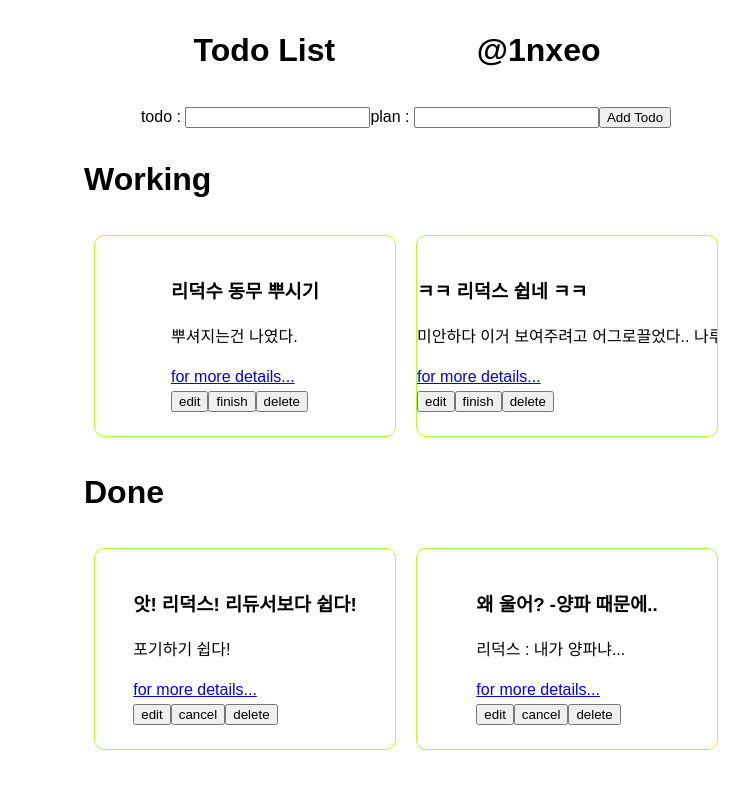
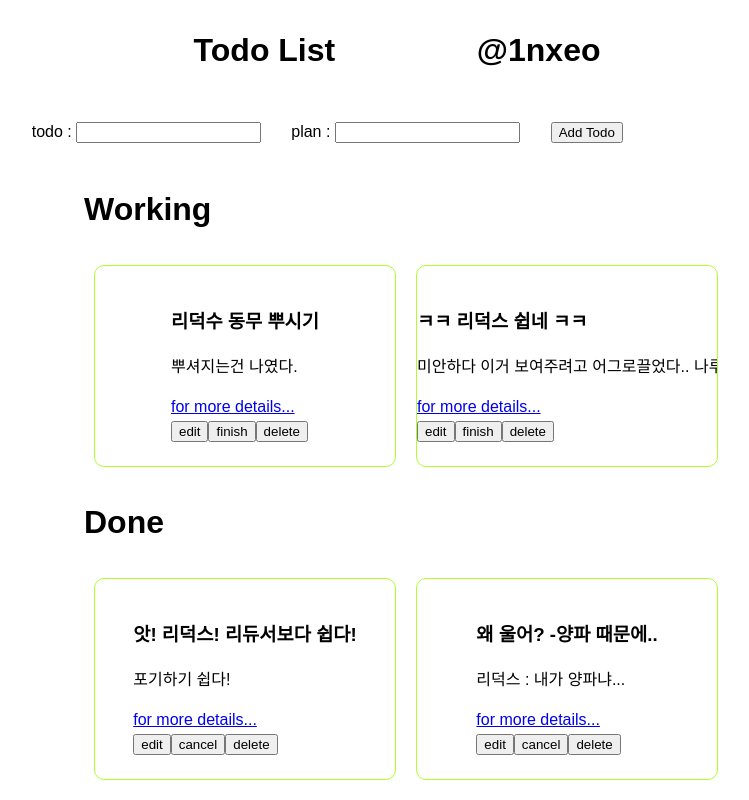
Before and after one commit to 1nxeo/react-week2-hw-lv2, a React (Create React App) app: page / in a window 1280 px wide. Shown: the whole page, without its empty margins (194-943 px from the left). Built offline with nearby package versions, Linux system fonts and the light colour scheme; a web font is replaced by a local one.

Commit message:
css editing....

```diff
--- a/src/components/Card.jsx
+++ b/src/components/Card.jsx
@@ -74,6 +74,8 @@ const Content = styled.div`
   white-space: nowrap;
   overflow: hidden;
   text-overflow: ellipsis;
+  word-break: keep-all;
+  word-wrap: normal;
 `;
 
 const EditForm = styled.div`
--- a/src/components/Form.jsx
+++ b/src/components/Form.jsx
@@ -17,6 +17,8 @@ function Form() {
         setNewDesc("");
       }}
     >
+      <Addform>
+        <Input>
           <label>todo : </label>
           <input
             type="text"
@@ -24,6 +26,8 @@ function Form() {
             required
             onChange={(e) => setNewTitle(e.target.value)}
           />
+        </Input>
+        <Input>
           <label>plan : </label>
           <input
             type="text"
@@ -31,9 +35,24 @@ function Form() {
             required
             onChange={(e) => setNewDesc(e.target.value)}
           />
+        </Input>
+        <Input>
           <input type="submit" value="Add Todo" />
+        </Input>
+      </Addform>
     </form>
   );
 }
 
+const Addform = styled.div`
+  display: grid;
+  grid-template-columns: repeat(3, 1fr);
+  justify-content: center;
+  align-items: center;
+`;
+
+const Input = styled.div`
+  margin: 15px;
+`;
+
 export default Form;
--- a/src/pages/Detail.jsx
+++ b/src/pages/Detail.jsx
@@ -1,6 +1,7 @@
 import React from "react";
 import { useNavigate, useParams } from "react-router-dom";
 import { useSelector } from "react-redux";
+import GlobalStyle from "../static/GlobalStyle";
 
 function Detail() {
   const navigate = useNavigate();
@@ -12,6 +13,7 @@ function Detail() {
 
   return (
     <>
+      <GlobalStyle />
       <h3>{foundData.id}</h3>
       <h4>{foundData.title}</h4>
       <p>{foundData.desc}</p>
--- a/src/pages/Home.jsx
+++ b/src/pages/Home.jsx
@@ -9,7 +9,7 @@ function Home() {
   const todos = useSelector((state) => state.todos);
 
   return (
-    <Web>
+    <Wrapper>
       <GlobalStyle />
       <Header>
         <h1>Todo List</h1>
@@ -47,11 +47,11 @@ function Home() {
           })}
         </CardList>
       </main>
-    </Web>
+    </Wrapper>
   );
 }
 
-const Web = styled.div`
+const Wrapper = styled.div`
   display: flex;
   flex-direction: column;
   justify-content: center;
@@ -59,6 +59,7 @@ const Web = styled.div`
   max-width: 1200px;
   min-width: 800px;
   height: auto;
+  margin: auto;
 `;
 
 const Header = styled.div`
@@ -77,7 +78,7 @@ const CardList = styled.div`
 const AddForm = styled.div`
   display: flex;
   margin: 5px;
-  justify-content: space-between;
+  justify-content: center;
   align-items: center;
 `;
 
--- a/src/static/GlobalStyle.jsx
+++ b/src/static/GlobalStyle.jsx
@@ -10,6 +10,8 @@ const GlobalStyle = createGlobalStyle`
 }
     font-family: 'Ansungtangmyun-Bold' , sans-serif;
     line-height: 1.5;
+    max-width: 1200px;
+    min-height: 800px;
   }
 `;
 
```
Lines whose indentation alone changed are shown as unchanged.
